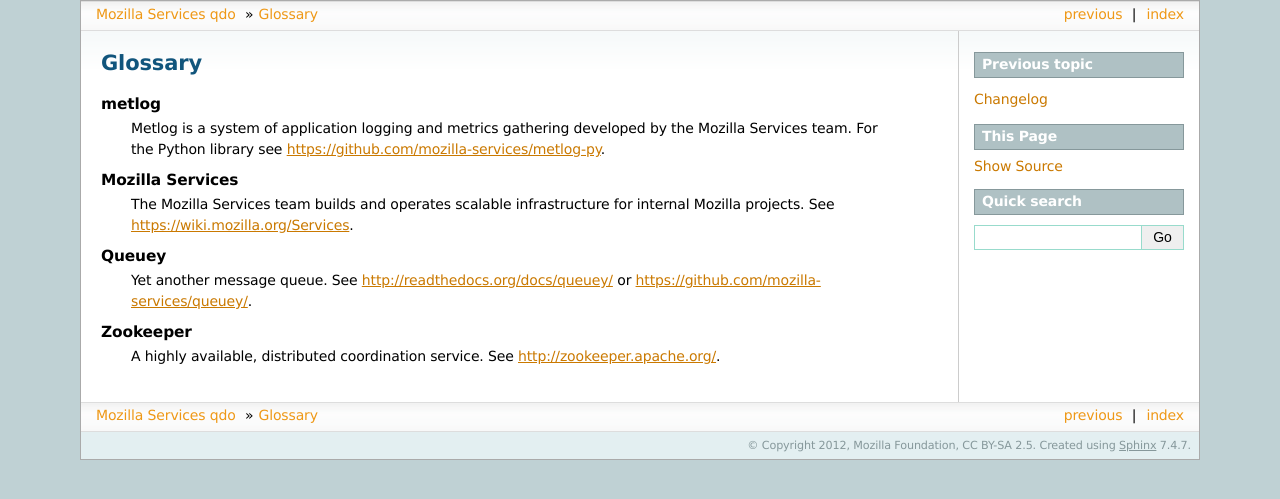
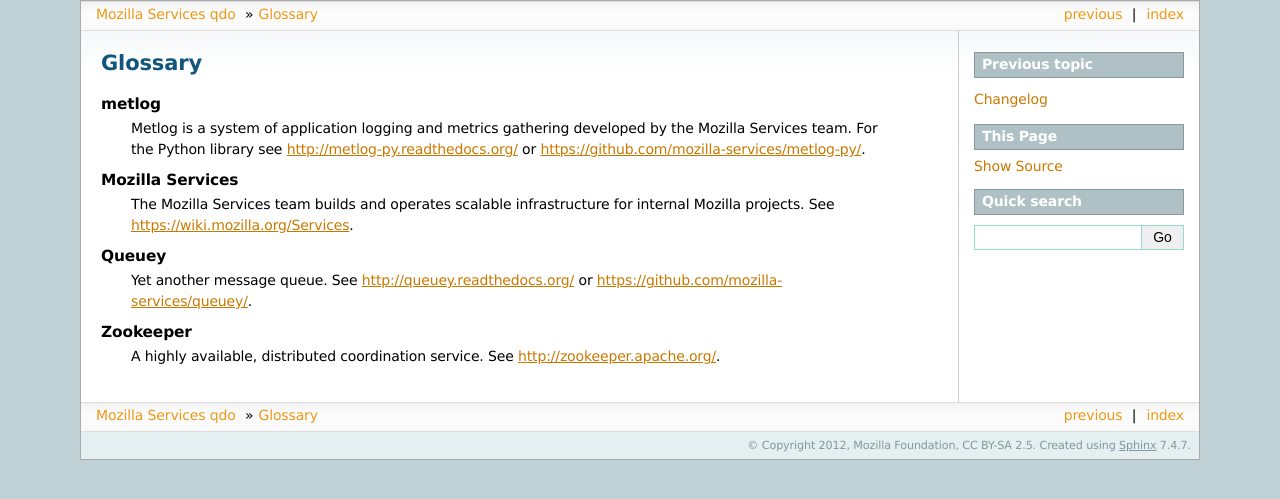
Before and after one commit to mozilla-services/qdo, a Sphinx documentation site: the page built from docs/glossary.rst, in a window 1280 px wide. Shown: the top 499 px of the page. Built offline with Sphinx 7.4.7, drawn with Linux system fonts in a browser that asks for light colours.

Commit message:
add metlog-py rtfd.org link

```diff
--- a/docs/glossary.rst
+++ b/docs/glossary.rst
@@ -9,14 +9,15 @@
    metlog
      Metlog is a system of application logging and metrics gathering developed
      by the Mozilla Services team. For the Python library see
-     https://github.com/mozilla-services/metlog-py.
+     http://metlog-py.readthedocs.org/ or
+     https://github.com/mozilla-services/metlog-py/.
 
    Mozilla Services
      The Mozilla Services team builds and operates scalable infrastructure
      for internal Mozilla projects. See https://wiki.mozilla.org/Services.
 
    Queuey
-     Yet another message queue. See http://readthedocs.org/docs/queuey/ or
+     Yet another message queue. See http://queuey.readthedocs.org/ or
      https://github.com/mozilla-services/queuey/.
 
    Zookeeper
```
